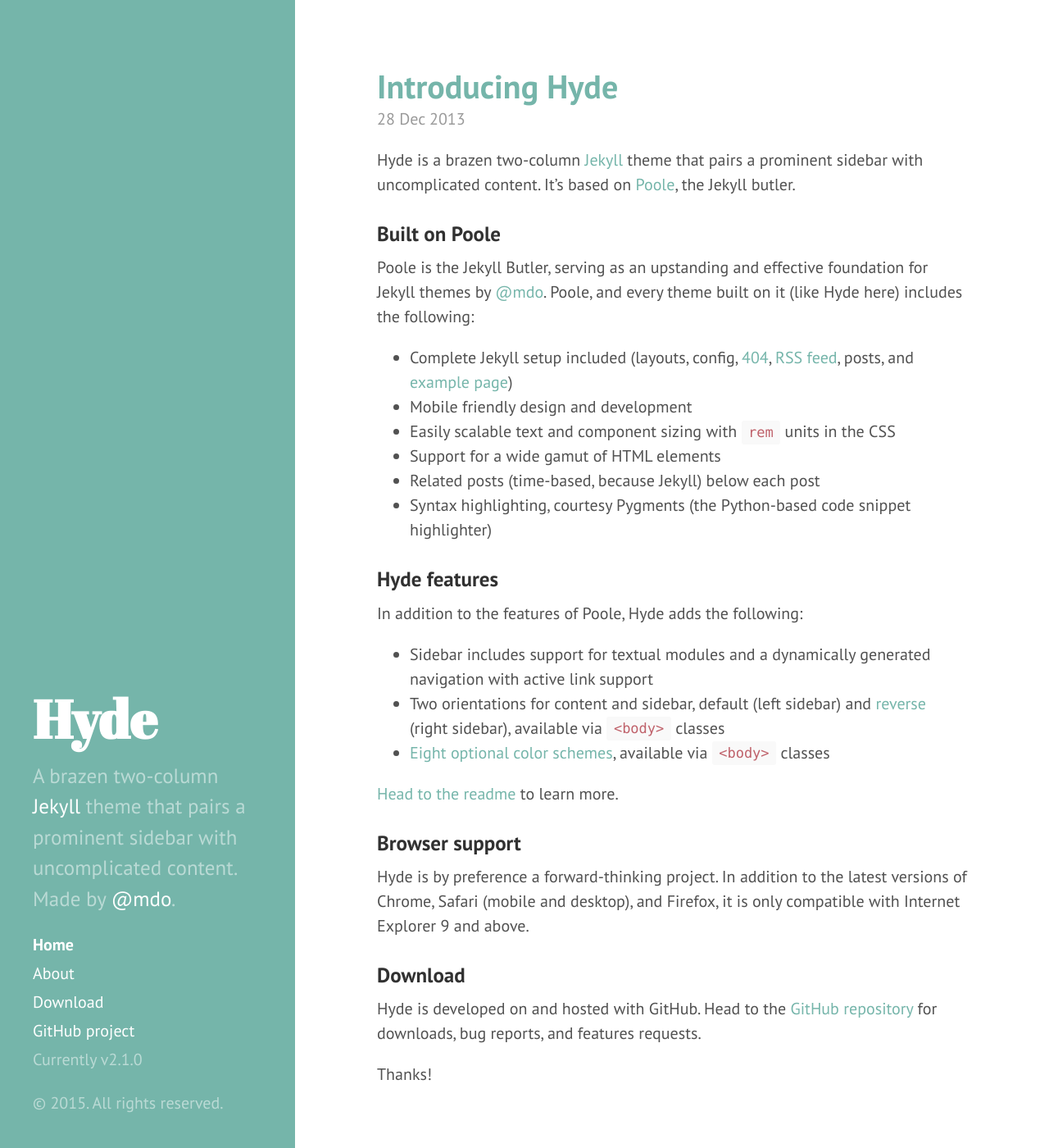
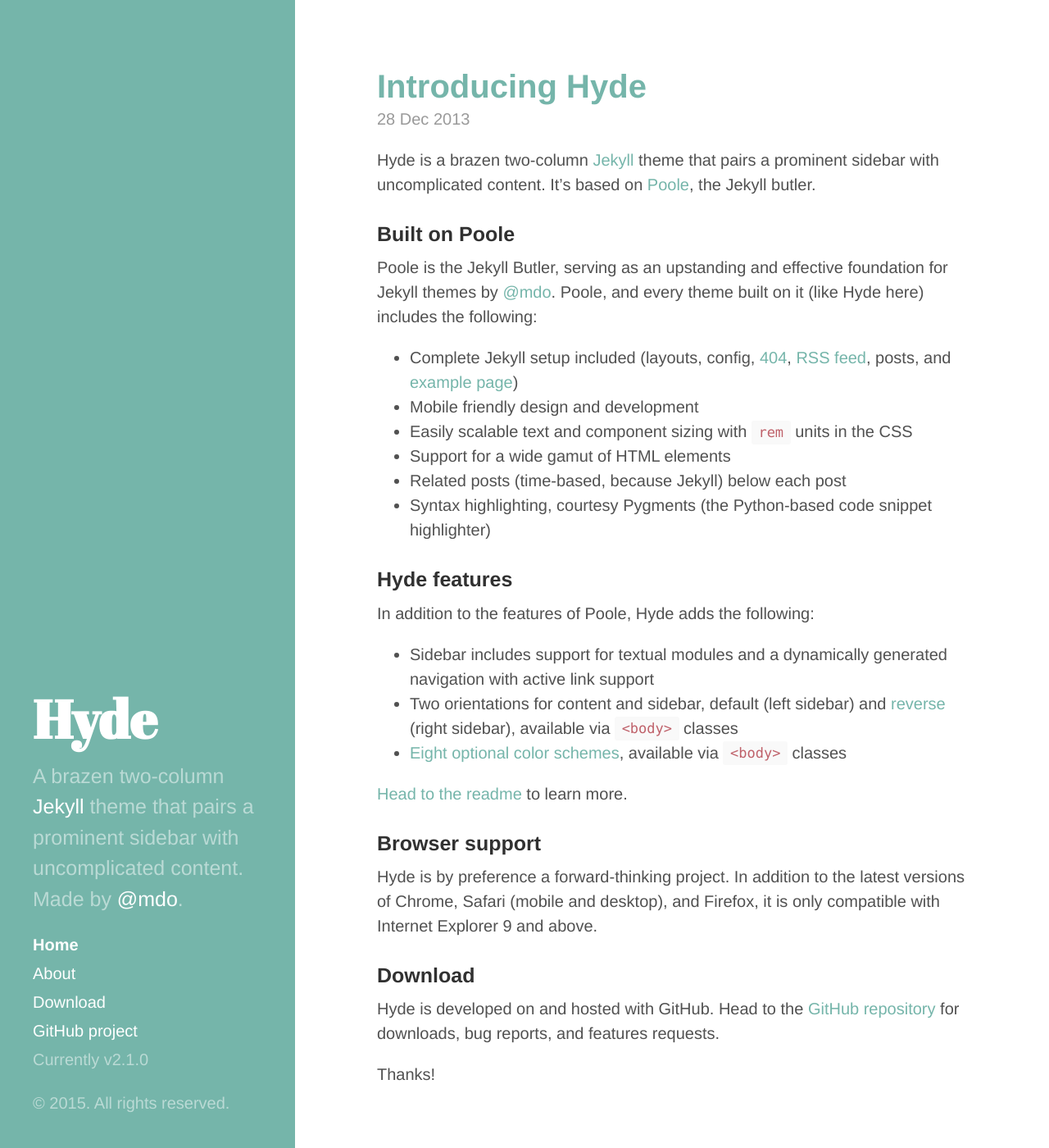
Before and after one commit to mamilaugesen/emuelu.github.io, a Jekyll site: the page built from index.html, in a window 1280 px wide and 1400 px high. Shown: the whole window at 82% size. Built offline with Jekyll 4.4.1, drawn with Linux system fonts in a browser that asks for light colours; Markdown is read by kramdown in place of the engine named in the settings; the list of posts is cut into pages by our own code.

Commit message:
Updated hyde.css

```diff
--- a/public/css/hyde.css
+++ b/public/css/hyde.css
@@ -32,7 +32,7 @@
  */
 
 html {
-  font-family: "PT Sans", Helvetica, Arial, sans-serif;
+  font-family: "sacramento", Helvetica, Arial, sans-serif;
 }
 @media (min-width: 48em) {
   html {
```
